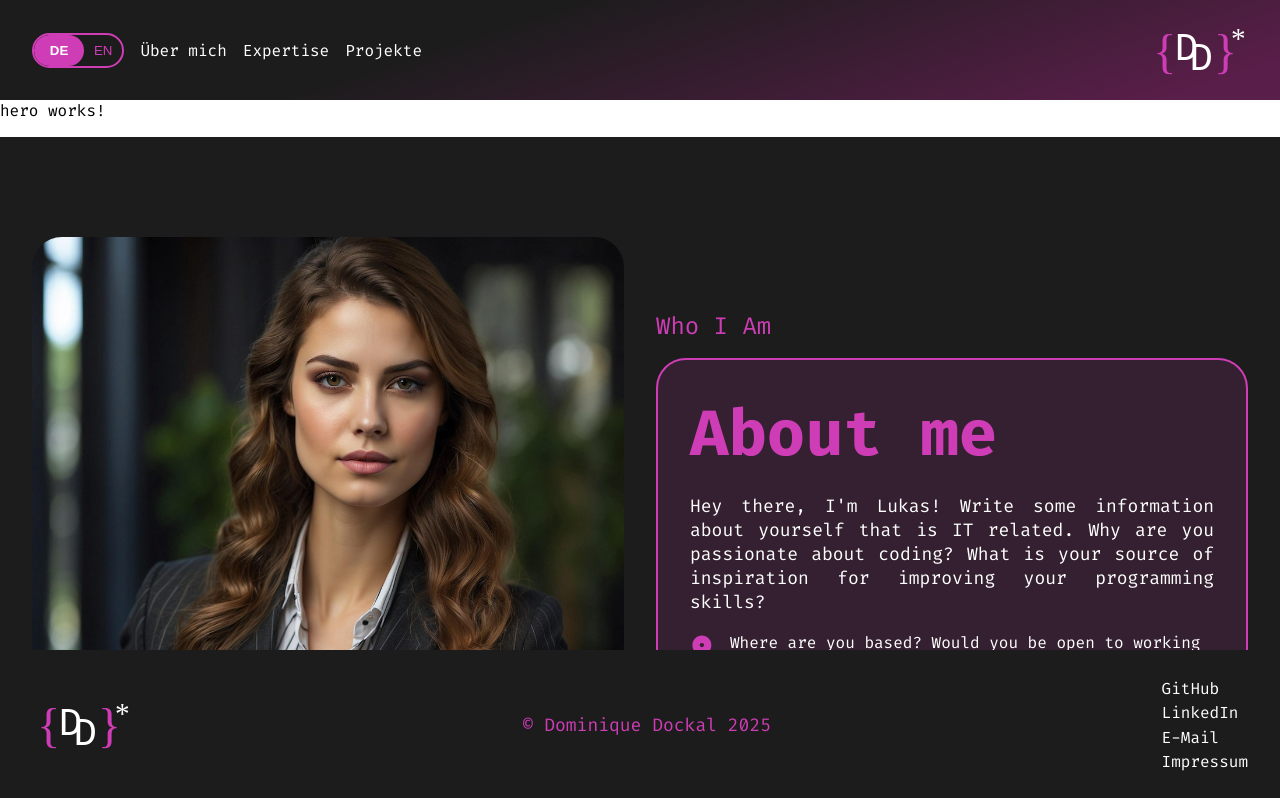
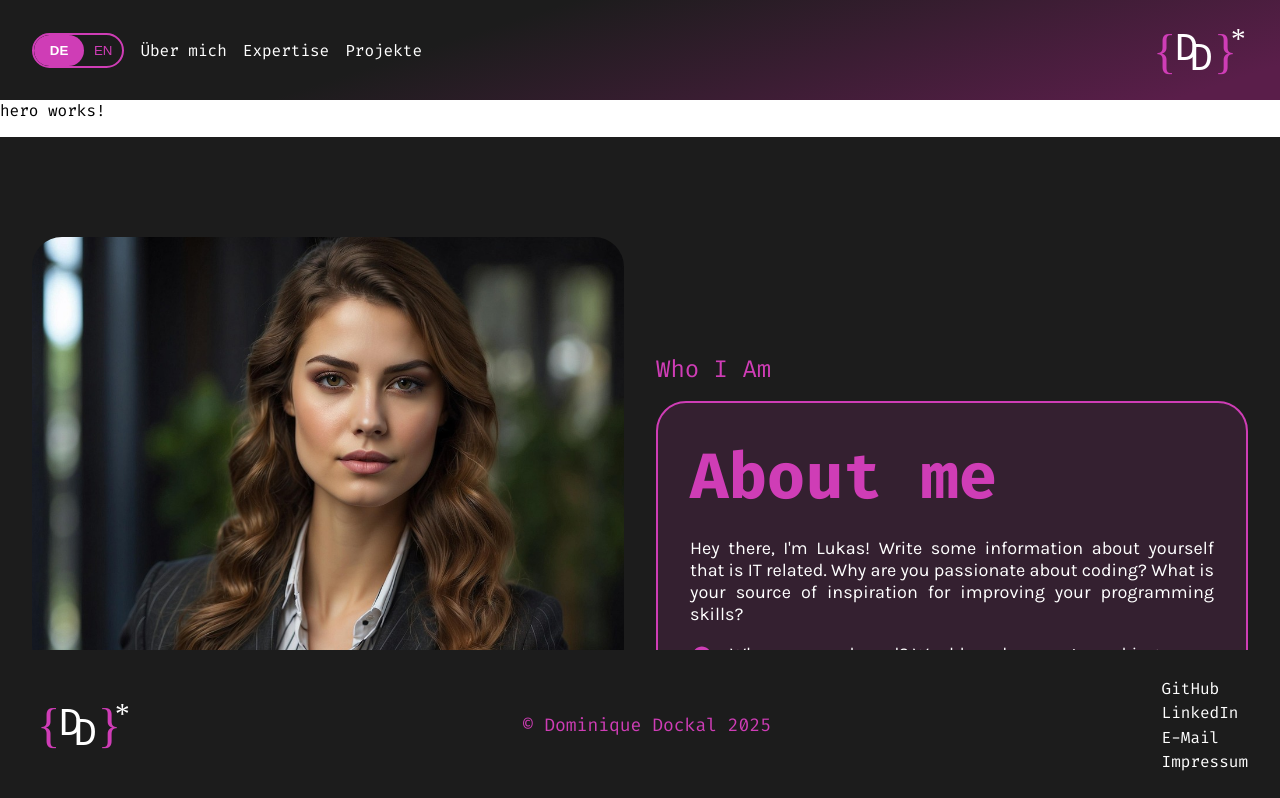
Before and after one commit to DominiqueDockal/Website, an Angular app: page / in a window 1280 px wide. Shown: the top 798 px of the page. Built offline with nearby package versions, Linux system fonts and the light colour scheme.

Commit message:
new font family implemented

```diff
--- a/src/app/components/main-content/about-me/about-me.component.scss
+++ b/src/app/components/main-content/about-me/about-me.component.scss
@@ -50,6 +50,7 @@
     color: var(--white);
     font-size: var(--font-size-small);
     text-align: justify;
+    font-family: var(--font-family-secondary);
 }
 
 .text-box {
@@ -78,6 +79,8 @@
     .text {
       flex: 1;
       color: var(--white);
+      font-family: var(--font-family-secondary);
+      font-size: var(--font-size-small);
     }
 
      svg {
--- a/src/styles.scss
+++ b/src/styles.scss
@@ -8,6 +8,7 @@
   --white: white;
   --overlay: rgba(0, 0, 0, 0.5);
   --font-family-primary: 'Fira_Code', -apple-system, BlinkMacSystemFont, 'Segoe UI', Roboto, sans-serif;
+  --font-family-secondary: 'Karla', -apple-system, BlinkMacSystemFont, 'Segoe UI', Roboto, sans-serif;
   --font-size-smallest: 1em;      /* 16px */
   --font-size-small: 1.125em;     /* 18px */
   --font-size-medium: 1.25em;     /* 20px */
@@ -24,6 +25,14 @@
 @font-face {
   font-family: 'Fira_Code';
   src: url('/assets/fonts/Fira_Code/FiraCode-VariableFont_wght.ttf') format('truetype');
+  font-weight: 100 900;
+  font-style: normal;
+  font-display: swap;
+}
+
+@font-face {
+  font-family: 'Karla';
+  src: url('/assets/fonts/Karla/Karla-VariableFont_wght.ttf') format('truetype');
   font-weight: 100 900;
   font-style: normal;
   font-display: swap;
```
Also changed, not shown: public/assets/fonts/Karla/OFL.txt (deleted), public/assets/fonts/Karla/README.txt (deleted).
